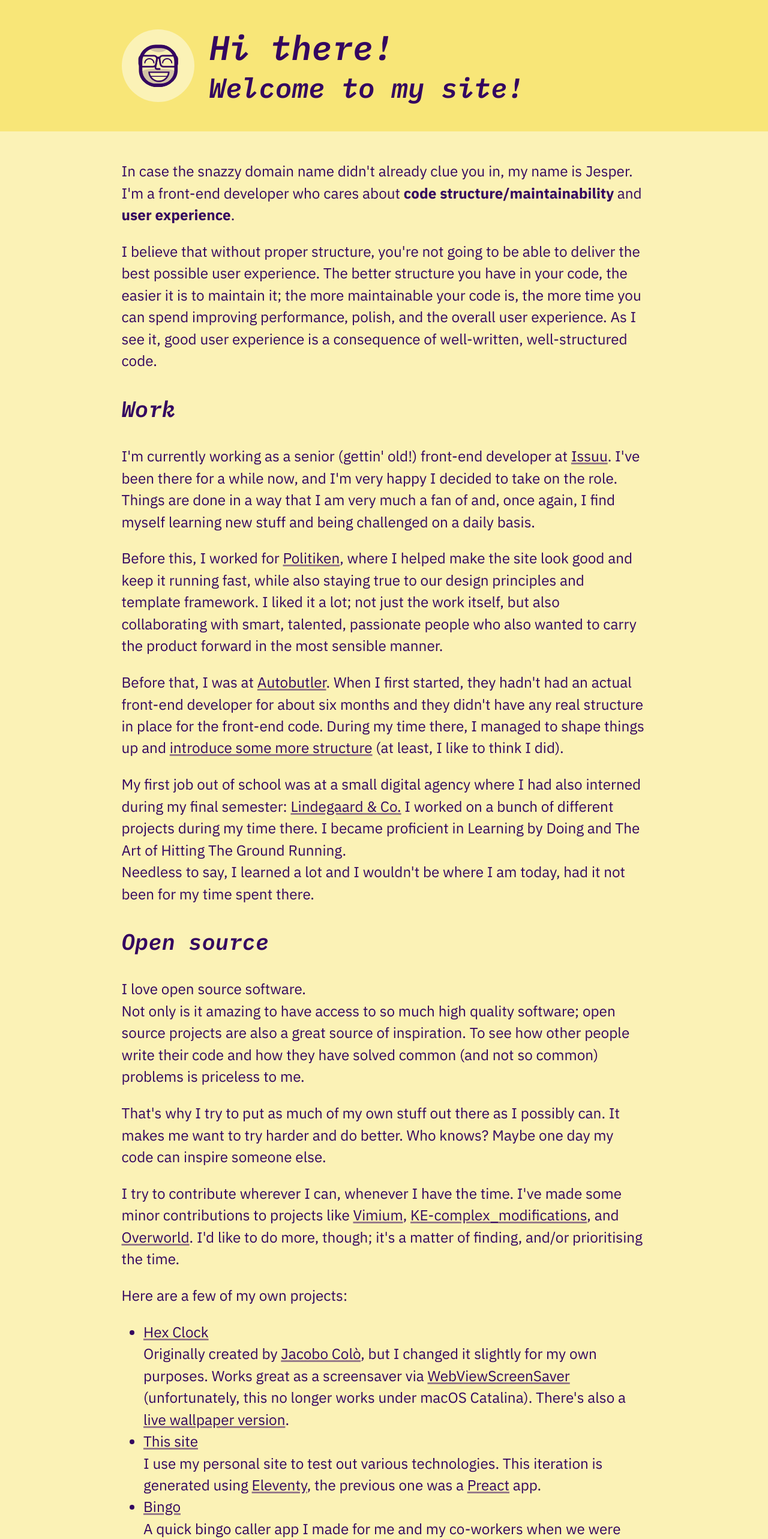
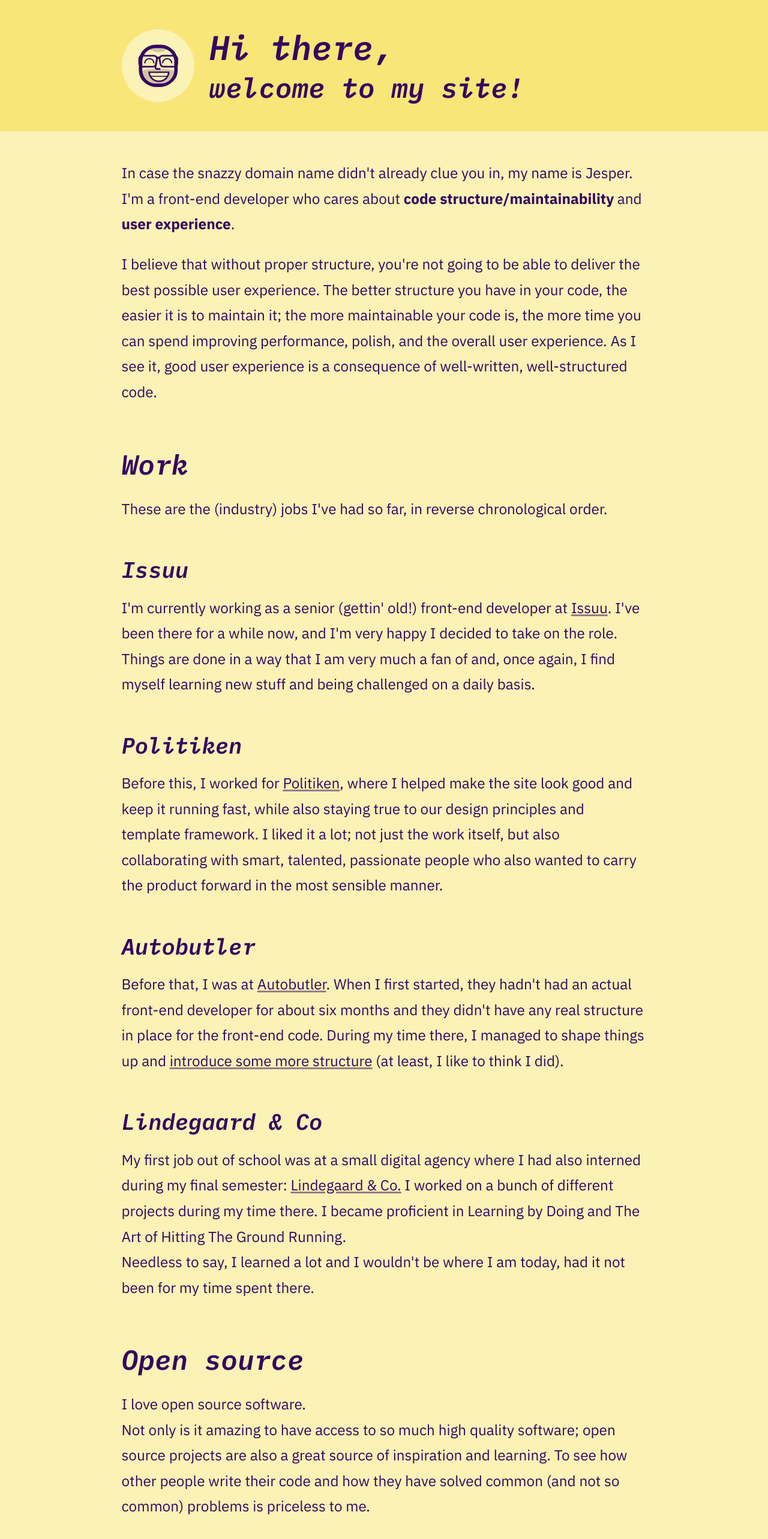
Before and after one commit to bingocaller/jespers.site, an Eleventy site: page src/index.md in a window 1280 px wide. Shown: the top 2565 px of the page at 60% size. Built offline with nearby package versions, Linux system fonts and the light colour scheme; Eleventy itself is replaced by a stand-in of ours; files that its build step writes are made by us from their sources; a web font is replaced by a local one.

Commit message:
Update bio, document structure, vertical rhythm
**Why:**

* Some of the information in my bio was slightly outdated or needed
  clarification.
* The document structure needed some improvements.
* The text needed a bit more space to breathe.

**What:**

* Update bio information: remove a couple of redundancies, add a link,
  remove/add things from my things I like to work with and talk about.
* Split content into more sections by adding more headings. Change the
  level of existing headings.
* Tweak spacing around headings and increase general line height.

```diff
--- a/src/_includes/partials/_footer.html
+++ b/src/_includes/partials/_footer.html
@@ -1,6 +1,6 @@
 <footer class="footer section">
 	<div class="container">
-		<h3 class="footer__headline">Hit me up!</h3>
+		<h2 class="footer__headline">Hit me up!</h2>
 		<div class="footer__items">
 			<div class="footer__item"><a href="https://github.com/bingocaller">GitHub</a></div>
 			<div class="footer__item"><a href="mailto:jesper.nellemann@gmail.com">Email</a></div>
--- a/src/_includes/partials/_header.html
+++ b/src/_includes/partials/_header.html
@@ -2,22 +2,29 @@
 	<div class="container">
 		<div class="intro">
 			<svg class="intro__icon" xmlns="http://www.w3.org/2000/svg" viewBox="0 0 512 512" aria-hidden="true">
-        <path fill="currentColor" d="M287.89 48.595a155.71 155.71 0 01155.72 155.72v103.38a155.71 155.71 0 01-155.72 155.72h-62.78a155.71 155.71 0 01-155.72-155.72v-103.38a155.71 155.71 0 01155.72-155.72h62.78m0-40h-62.78c-108.09 0-195.72 87.63-195.72 195.72v103.38c0 108.09 87.62 195.71 195.71 195.71h62.78c108.09 0 195.71-87.62 195.71-195.71v-103.38c0-108.09-87.62-195.72-195.71-195.72z"/>
-        <path opacity=".2" fill="currentColor" d="M378.5 32.425c0-24.93-235.61-24.93-235.61 0s52.44 63.58 117.13 63.58 118.48-38.65 118.48-63.58zm-119 259.58c-114.11 0-206.61 3.64-206.61 55s92.5 131 206.61 131c114.11 0 209-79.64 209-131s-94.89-55-209-55zm4.5 149.33a115.57 115.57 0 01-115.73-115.33h231.46A115.57 115.57 0 01264 441.335z"/>
+				<path fill="currentColor"
+					d="M287.89 48.595a155.71 155.71 0 01155.72 155.72v103.38a155.71 155.71 0 01-155.72 155.72h-62.78a155.71 155.71 0 01-155.72-155.72v-103.38a155.71 155.71 0 01155.72-155.72h62.78m0-40h-62.78c-108.09 0-195.72 87.63-195.72 195.72v103.38c0 108.09 87.62 195.71 195.71 195.71h62.78c108.09 0 195.71-87.62 195.71-195.71v-103.38c0-108.09-87.62-195.72-195.71-195.72z" />
+				<path opacity=".2" fill="currentColor"
+					d="M378.5 32.425c0-24.93-235.61-24.93-235.61 0s52.44 63.58 117.13 63.58 118.48-38.65 118.48-63.58zm-119 259.58c-114.11 0-206.61 3.64-206.61 55s92.5 131 206.61 131c114.11 0 209-79.64 209-131s-94.89-55-209-55zm4.5 149.33a115.57 115.57 0 01-115.73-115.33h231.46A115.57 115.57 0 01264 441.335z" />
 				<g fill="currentColor">
-          <path d="M369.5 339.235a107 107 0 01-211-.23h211m18.93-17H139.57a124.43 124.43 0 00248.86 0z"/>
-          <path d="M164.5 374.005h197v10h-197z"/>
+					<path d="M369.5 339.235a107 107 0 01-211-.23h211m18.93-17H139.57a124.43 124.43 0 00248.86 0z" />
+					<path d="M164.5 374.005h197v10h-197z" />
 				</g>
-        <path fill="currentColor" d="M280.5 303.005h-39.73a27.68 27.68 0 01-27.21-32.74l20.11-108.09 19.66 3.66-20.11 108.09a7.68 7.68 0 007.55 9.08h39.73z"/>
+				<path fill="currentColor"
+					d="M280.5 303.005h-39.73a27.68 27.68 0 01-27.21-32.74l20.11-108.09 19.66 3.66-20.11 108.09a7.68 7.68 0 007.55 9.08h39.73z" />
 				<g fill="currentColor" data-name="eyes/glasses">
-          <path d="M442.88 127.005H306.96a46.83 46.83 0 00-34.3 15 43.6 43.6 0 00-6.16 8.51c-6-3.13-14.7-2.92-20.92.15a43.58 43.58 0 00-6.25-8.66 46.83 46.83 0 00-34.3-15H69.12a45.65 45.65 0 00-45.62 45.45v57.89a45.82 45.82 0 0045.62 45.66h126.77c32.58 0 42.36-27.47 45.29-43.74.32-1.74 7.72-41.92 9.18-57.79a20 20 0 0111.3.17c1.5 16 8.84 55.9 9.16 57.59 2.93 16.31 12.68 43.77 45.29 43.77h126.77a45.82 45.82 0 0045.62-45.65v-57.9a45.65 45.65 0 00-45.62-45.45zm-212.38 44.67c-1.09 13.92-8.93 56.53-9 57-2.28 12.68-7.25 27.32-25.61 27.32H69.12a25.8 25.8 0 01-25.62-25.64v-57.9a25.63 25.63 0 0125.62-25.45h135.92a27.14 27.14 0 0119.61 8.54 21.22 21.22 0 015.85 16.13zm238 58.67a25.8 25.8 0 01-25.62 25.66H316.11c-18.36 0-23.33-14.65-25.62-27.37-.08-.43-7.92-43-9-56.91a21.27 21.27 0 015.87-16.16 27.16 27.16 0 0119.6-8.56h135.92a25.63 25.63 0 0125.62 25.45z"/>
-          <path d="M213.5 226.005h-14.67a46.665 46.665 0 00-93.33 0H90.88a61.31 61.31 0 01122.62 0zm208.53 0H407.4a46.655 46.655 0 00-93.31 0H299.5a61.29 61.29 0 01122.58 0z"/>
+					<path
+						d="M442.88 127.005H306.96a46.83 46.83 0 00-34.3 15 43.6 43.6 0 00-6.16 8.51c-6-3.13-14.7-2.92-20.92.15a43.58 43.58 0 00-6.25-8.66 46.83 46.83 0 00-34.3-15H69.12a45.65 45.65 0 00-45.62 45.45v57.89a45.82 45.82 0 0045.62 45.66h126.77c32.58 0 42.36-27.47 45.29-43.74.32-1.74 7.72-41.92 9.18-57.79a20 20 0 0111.3.17c1.5 16 8.84 55.9 9.16 57.59 2.93 16.31 12.68 43.77 45.29 43.77h126.77a45.82 45.82 0 0045.62-45.65v-57.9a45.65 45.65 0 00-45.62-45.45zm-212.38 44.67c-1.09 13.92-8.93 56.53-9 57-2.28 12.68-7.25 27.32-25.61 27.32H69.12a25.8 25.8 0 01-25.62-25.64v-57.9a25.63 25.63 0 0125.62-25.45h135.92a27.14 27.14 0 0119.61 8.54 21.22 21.22 0 015.85 16.13zm238 58.67a25.8 25.8 0 01-25.62 25.66H316.11c-18.36 0-23.33-14.65-25.62-27.37-.08-.43-7.92-43-9-56.91a21.27 21.27 0 015.87-16.16 27.16 27.16 0 0119.6-8.56h135.92a25.63 25.63 0 0125.62 25.45z" />
+					<path
+						d="M213.5 226.005h-14.67a46.665 46.665 0 00-93.33 0H90.88a61.31 61.31 0 01122.62 0zm208.53 0H407.4a46.655 46.655 0 00-93.31 0H299.5a61.29 61.29 0 01122.58 0z" />
 				</g>
 			</svg>
-      <div class="intro__text">
-        <h1>Hi there!</h1>
-        <h2>Welcome to my site!</h2>
+			<h1>
+				Hi there,
+				<div class="intro__sub-title">
+					welcome to my site!
 				</div>
+			</h1>
 		</div>
 	</div>
 </header>
--- a/src/_includes/styles/base.css
+++ b/src/_includes/styles/base.css
@@ -18,7 +18,6 @@ ul,
 ol,
 p {
   margin: 1em 0;
-  line-height: 1.5;
 }
 
 ul,
--- a/src/_includes/styles/header.css
+++ b/src/_includes/styles/header.css
@@ -3,8 +3,7 @@
   padding: 1em 0;
 }
 
-.header h1,
-.header h2 {
+.header h1 {
   margin: 0;
 }
 
@@ -25,3 +24,7 @@
   margin-inline-end: 1em;
   border-radius: 50%;
 }
+
+.intro__sub-title {
+  font-size: var(--step-3); /* Same as h2 */
+}
--- a/src/_includes/styles/typography.css
+++ b/src/_includes/styles/typography.css
@@ -169,8 +169,7 @@ body {
 
 h1,
 h2,
-h3,
-h4 {
+h3 {
   font-family: "IBM Plex Mono", "PT Mono", "Roboto Mono", monospace;
   font-weight: 600;
   font-style: italic;
@@ -188,6 +187,21 @@ h3 {
   font-size: var(--step-2);
 }
 
+main h2,
+main h3 {
+  margin-block: 1.5em 0.5em;
+}
+
+main h2 + p,
+main h3 + p {
+  margin: 0;
+}
+
+p,
+li {
+  line-height: 1.75;
+}
+
 code {
   font-family: "IBM Plex Mono", "PT Mono", "Roboto Mono", monospace;
 }
--- a/src/index.md
+++ b/src/index.md
@@ -8,62 +8,80 @@ In case the snazzy domain name didn't already clue you in, my name is Jesper. I'
 
 I believe that without proper structure, you're not going to be able to deliver the best possible user experience. The better structure you have in your code, the easier it is to maintain it; the more maintainable your code is, the more time you can spend improving performance, polish, and the overall user experience. As I see it, good user experience is a consequence of well-written, well-structured code.
 
-### Work
+## Work
+
+These are the (industry) jobs I've had so far, in reverse chronological order.
+
+### Issuu
 
 I'm currently working as a senior (gettin' old!) front-end developer at [Issuu](https://issuu.com). I've been there for a while now, and I'm very happy I decided to take on the role. Things are done in a way that I am very much a fan of and, once again, I find myself learning new stuff and being challenged on a daily basis.
 
+### Politiken
+
 Before this, I worked for [Politiken](https://pol.dk), where I helped make the site look good and keep it running fast, while also staying true to our design principles and template framework. I liked it a lot; not just the work itself, but also collaborating with smart, talented, passionate people who also wanted to carry the product forward in the most sensible manner.
 
+### Autobutler
+
 Before that, I was at [Autobutler](https://autobutler.dk). When I first started, they hadn't had an actual front-end developer for about six months and they didn't have any real structure in place for the front-end code. During my time there, I managed to shape things up and [introduce some more structure](https://autobutler.dk/design) (at least, I like to think I did).
+
+### Lindegaard & Co
 
 My first job out of school was at a small digital agency where I had also interned during my final semester: [Lindegaard & Co.](https://lindegaard.dk)
 I worked on a bunch of different projects during my time there. I became proficient in Learning by Doing and The Art of Hitting The Ground Running.
 Needless to say, I learned a lot and I wouldn't be where I am today, had it not been for my time spent there.
 
-### Open source
+## Open source
 
 I love open source software.
-Not only is it amazing to have access to so much high quality software; open source projects are also a great source of inspiration. To see how other people write their code and how they have solved common (and not so common) problems is priceless to me.
+Not only is it amazing to have access to so much high quality software; open source projects are also a great source of inspiration and learning. To see how other people write their code and how they have solved common (and not so common) problems is priceless to me.
 
 That's why I try to put as much of my own stuff out there as I possibly can. It makes me want to try harder and do better. Who knows? Maybe one day my code can inspire someone else.
 
-I try to contribute wherever I can, whenever I have the time. I've made some minor contributions to projects like [Vimium](https://github.com/philc/vimium), [KE-complex_modifications](https://github.com/pqrs-org/KE-complex_modifications), and [Overworld](https://github.com/danielgrijalva/overworld). I'd like to do more, though; it's a matter of finding, and/or prioritising the time.
+I try to contribute wherever I can, whenever I have the time. I've made some minor contributions to various projects but I'd like to do more. It's not easy finding the time outside work and other obligations.
 
 Here are a few of my own projects:
 
-- [Hex Clock](https://github.com/bingocaller/hex-clock)
-  Originally created by [Jacobo Colò](https://jacopocolo.com/hexclock/), but I changed it slightly for my own purposes. Works great as a screensaver via [WebViewScreenSaver](https://github.com/liquidx/webviewscreensaver) (unfortunately, this no longer works under macOS Catalina). There's also a [live wallpaper version](https://github.com/bingocaller/hex_clock_wallpaper).
-- [This site](https://github.com/bingocaller/jespers.site)
-  I use my personal site to test out various technologies. This iteration is generated using [Eleventy](https://11ty.dev), the previous one was a [Preact](https://preactjs.com/) app.
-- [Bingo](https://github.com/bingocaller/bingo)
-  A quick bingo caller app I made for me and my co-workers when we were doing a remote bingo session. Made for [90-ball bingo](https://en.wikipedia.org/wiki/Bingo_(British_version)).
-- [Betrayal PWA](https://github.com/bingocaller/betrayal-pwa)
-  A (Progressive) Web App, which can help keep track of character stats when playing [Betrayal at House on the Hill](https://en.wikipedia.org/wiki/Betrayal_at_House_on_the_Hill).
+### [Hex Clock](https://github.com/bingocaller/hex-clock)
 
-### Stuff I like working with/using
+Originally created by [Jacobo Colò](https://jacopocolo.com/hexclock/), but I changed it slightly for my own purposes. Works great as a screensaver via [WebViewScreenSaver](https://github.com/liquidx/webviewscreensaver) (unfortunately, this no longer works under macOS Catalina). There's also a [live wallpaper version](https://github.com/bingocaller/hex_clock_wallpaper).
+
+### [This site](https://github.com/bingocaller/jespers.site)
+
+I use my personal site to test out various technologies. This iteration is generated using [Eleventy](https://11ty.dev), the previous one was a [Preact](https://preactjs.com/) app.
+
+### [Bingo](https://github.com/bingocaller/bingo)
+
+A quick bingo caller app I made for me and my co-workers when we were doing a remote bingo session. Made for [90-ball bingo](<https://en.wikipedia.org/wiki/Bingo_(British_version)>).
+ You can try it out at [bingo.jespers.site](https://bingo.jespers.site)!
+
+### [Betrayal PWA](https://github.com/bingocaller/betrayal-pwa)
+
+A (Progressive) Web App, which can help keep track of character stats when playing [Betrayal at House on the Hill](https://en.wikipedia.org/wiki/Betrayal_at_House_on_the_Hill).
+
+## Stuff I like working with/using
 
 In no particular order:
 
-- CSS Grid
+- CSS
 - Relative units
 - Variable fonts
 - Sass
 - Animation
 - SVG
 - Design systems
-- Javascript
-- [Svelte](https://svelte.dev)
+- JavaScript/TypeScript
 - [Eleventy](https://11ty.dev)
-- React/Preact
-- Git (esp. using [`scm_breeze`](https://github.com/scmbreeze/scm_breeze))
+- [Astro](https://astro.build/)
+- Git
 - (Neo)Vim
 
-### Ask me about
+## Ask me about
 
 - Loom™
 - Coffee
 - Keyboards (the clicky-clacky, typing kind)
 - Games (electronic and otherwise)
+- Hot sauces
 - Movies
 - TV Shows
 - My family
```
Lines whose indentation alone changed are shown as unchanged.
